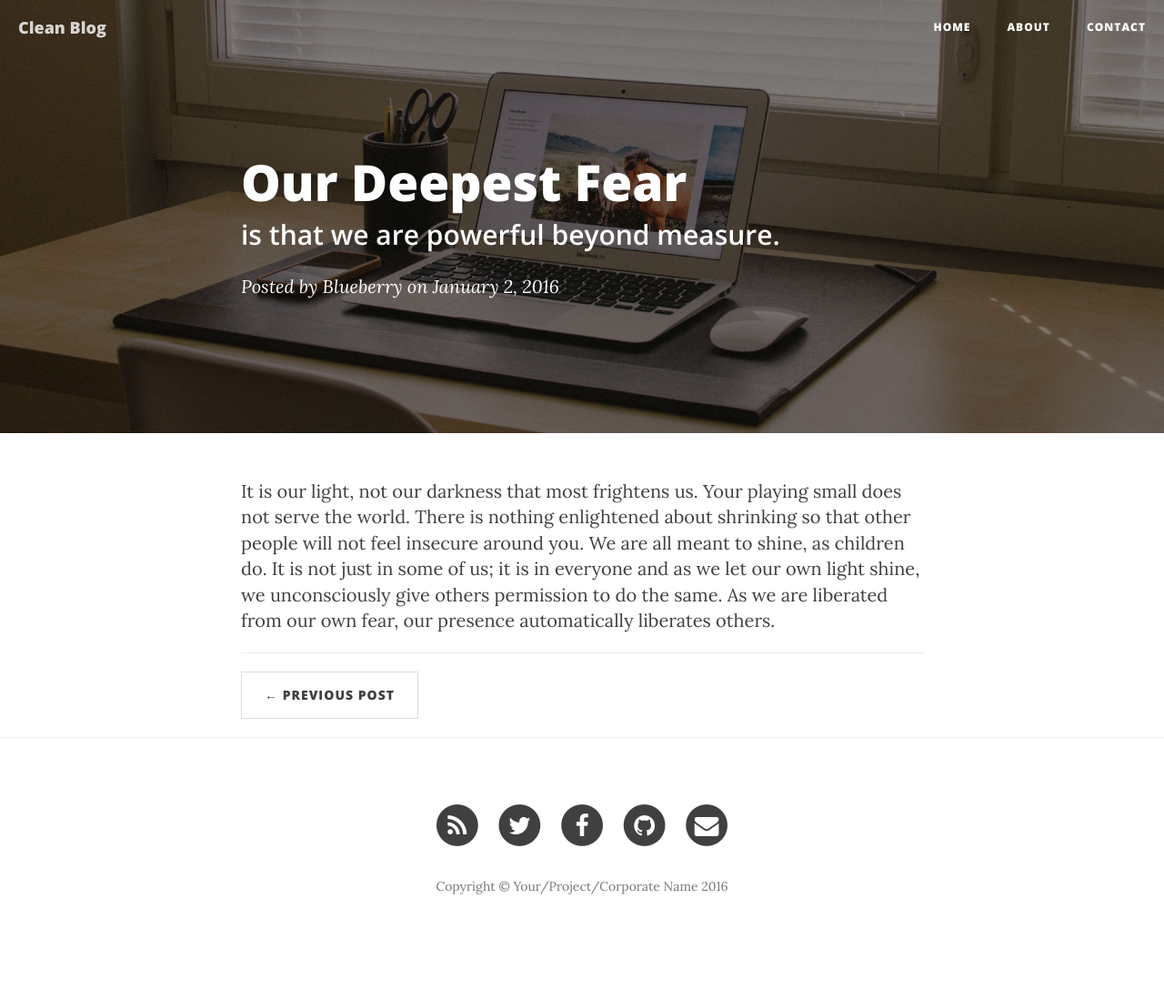
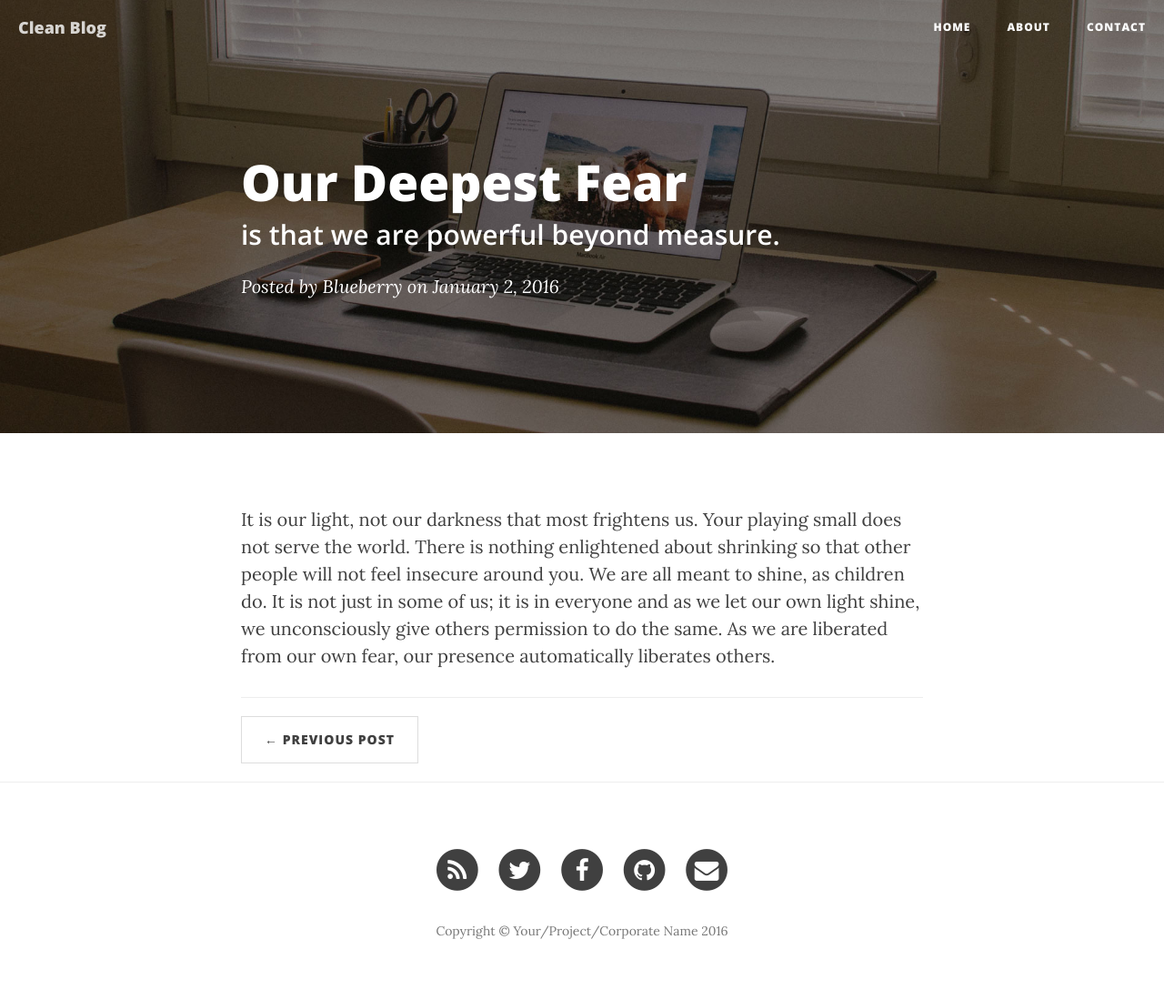
Before and after one commit to Tom-Herbert-PT/strawberryenglish.github.io, a Jekyll site: the page built from _posts/2016-01-02-deepest-fear.html, in a window 1280 px wide. Shown: the whole page at 91% size. Built offline with Jekyll 4.4.1, drawn with Linux system fonts in a browser that asks for light colours; nearby versions of some CDN libraries; before the commit the page ends 1050 px from its top, so only the background shows below that.

Commit message:
Updated '/_posts/2016-01-02-deepest-fear.html' via CloudCannon

```diff
--- a/_posts/2016-01-02-deepest-fear.html
+++ b/_posts/2016-01-02-deepest-fear.html
@@ -8,4 +8,4 @@ header-img:
 ---
 
 
-It is our light, not our darkness that most frightens us. Your playing small does not serve the world. There is nothing enlightened about shrinking so that other people will not feel insecure around you. We are all meant to shine, as children do. It is not just in some of us; it is in everyone and as we let our own light shine, we unconsciously give others permission to do the same. As we are liberated from our own fear, our presence automatically liberates others.
+<p class="editable">It is our light, not our darkness that most frightens us. Your playing small does not serve the world. There is nothing enlightened about shrinking so that other people will not feel insecure around you. We are all meant to shine, as children do. It is not just in some of us; it is in everyone and as we let our own light shine, we unconsciously give others permission to do the same. As we are liberated from our own fear, our presence automatically liberates others.</p>
```
